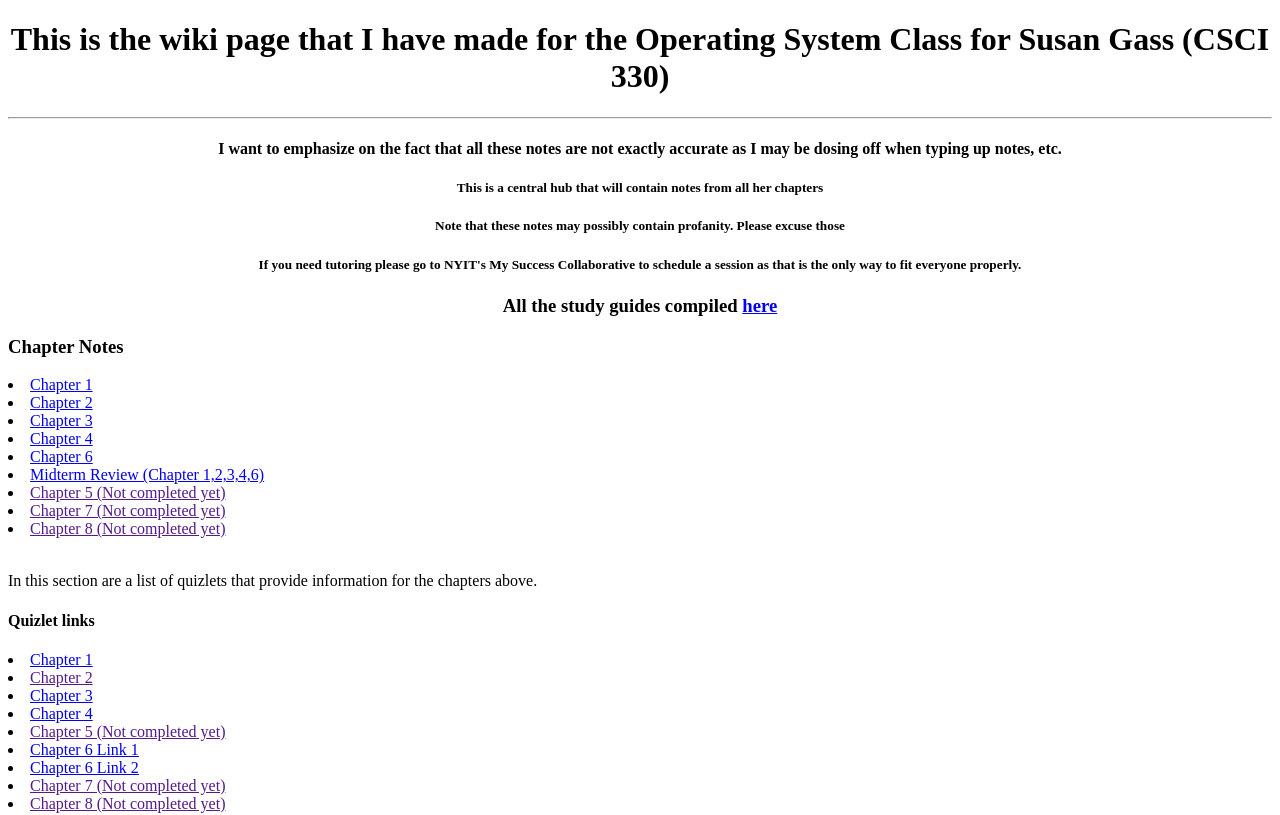
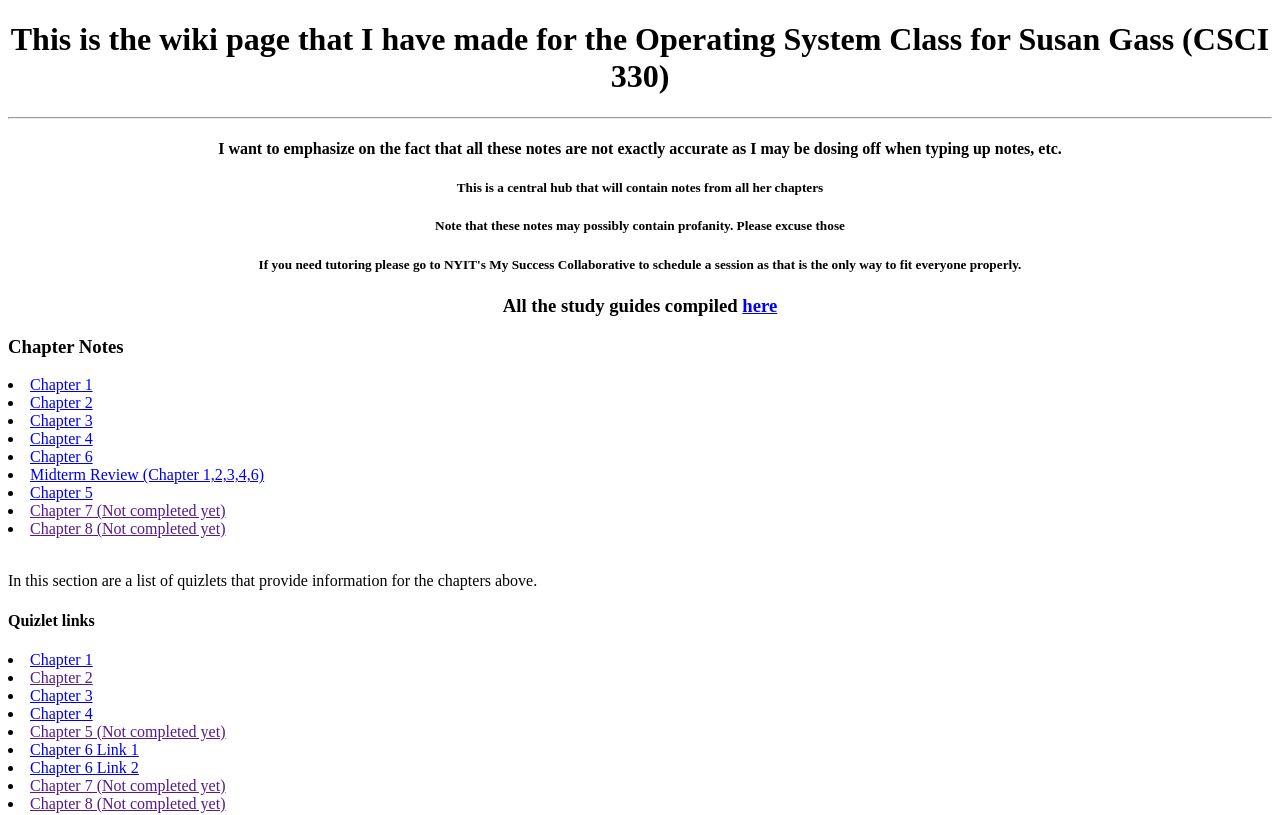
Before and after one commit to Kendall-io/kendall-io.github.io, a plain HTML site: page index.html in a window 1280 px wide. Shown: the top 815 px of the page. Drawn offline with Linux system fonts and the light colour scheme.

Commit message:
Update Chapter 5

```diff
--- a/index.html
+++ b/index.html
@@ -44,7 +44,7 @@
             <li><a href=http://simp.ly/p/z1097v>Chapter 4</a></li>
             <li><a href=http://simp.ly/p/mMp0Yl>Chapter 6</a></li>
             <li><a href='Combined Chapter 1, 2, 3, 4, 6.pdf'>Midterm Review (Chapter 1,2,3,4,6)</a></li>
-            <li><a href=>Chapter 5 (Not completed yet)</a></li>
+            <li><a href=http://simp.ly/p/lH956w>Chapter 5</a></li>
             <li><a href=>Chapter 7 (Not completed yet)</a></li>
             <li><a href=>Chapter 8 (Not completed yet)</a></li>
         </div>
```
Also changed, not shown: 1 other file.
